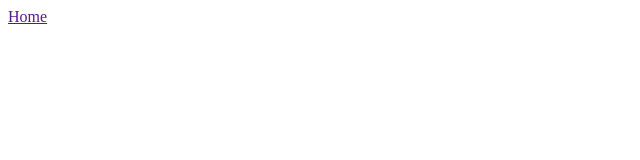
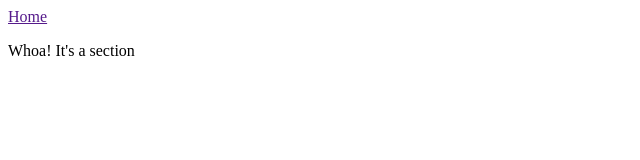
Before and after one commit to jeffrileyjr/forking, a plain HTML site: page index.html in a window 1280 px wide. Shown: the whole page, without its empty margins (0-640 px from the left). Drawn offline with Linux system fonts and the light colour scheme.

Commit message:
added a sweet section

```diff
--- a/index.html
+++ b/index.html
@@ -10,6 +10,8 @@
   <header>
     <a href="">Home</a>
   </header>
-
+  <section>
+    <p>Whoa! It's a section</p>
+  </section>
 </body>
 </html>
```
